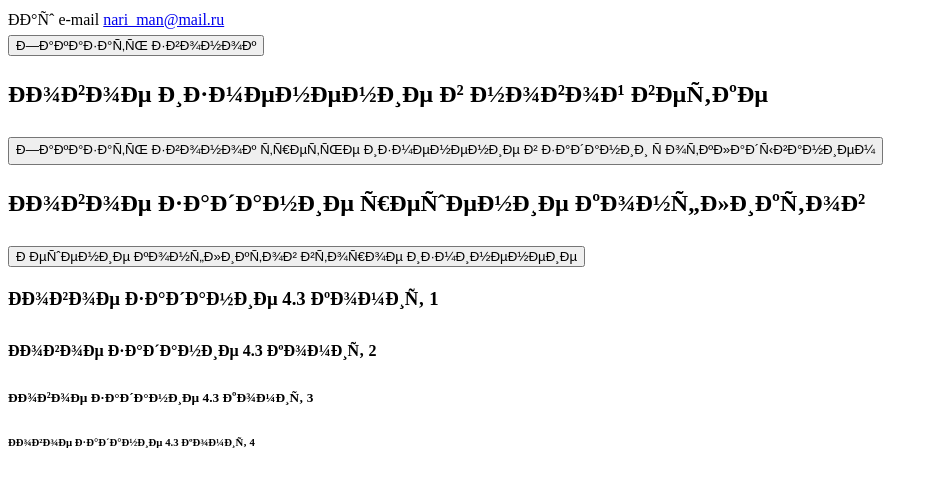
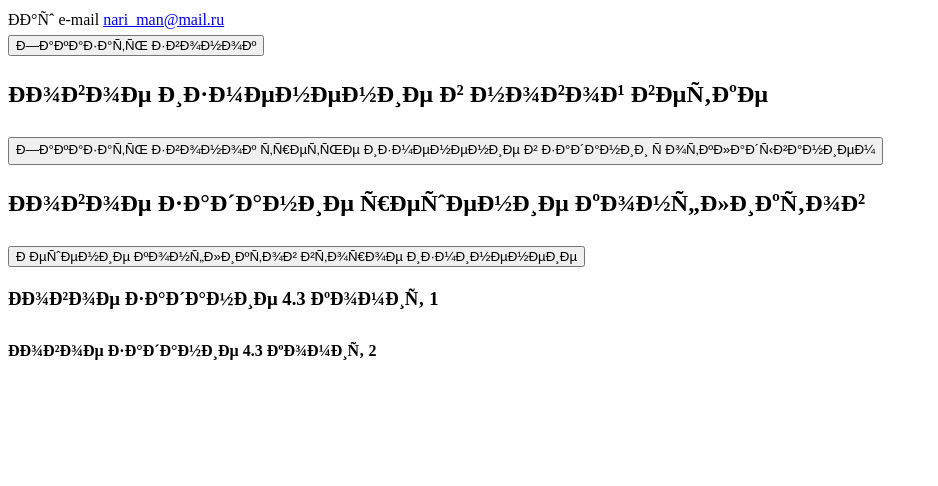
Before and after one commit to NariSPb/new-zadanie, a plain HTML site: page index.html in a window 1280 px wide. Shown: the whole page, without its empty margins (0-938 px from the left). Drawn offline with Linux system fonts and the light colour scheme.

Commit message:
new dalete commit new3and4

```diff
--- a/index.html
+++ b/index.html
@@ -17,6 +17,4 @@
     <button>Решение конфликтов второе изминенеие</button>
     <h3>Новое задание 4.3 комит 1</h3>
     <h4>Новое задание 4.3 комит 2</h4>
-    <h5>Новое задание 4.3 комит 3</h5>
-    <h6>Новое задание 4.3 комит 4</h6>
-</html>
+    </html>
```
